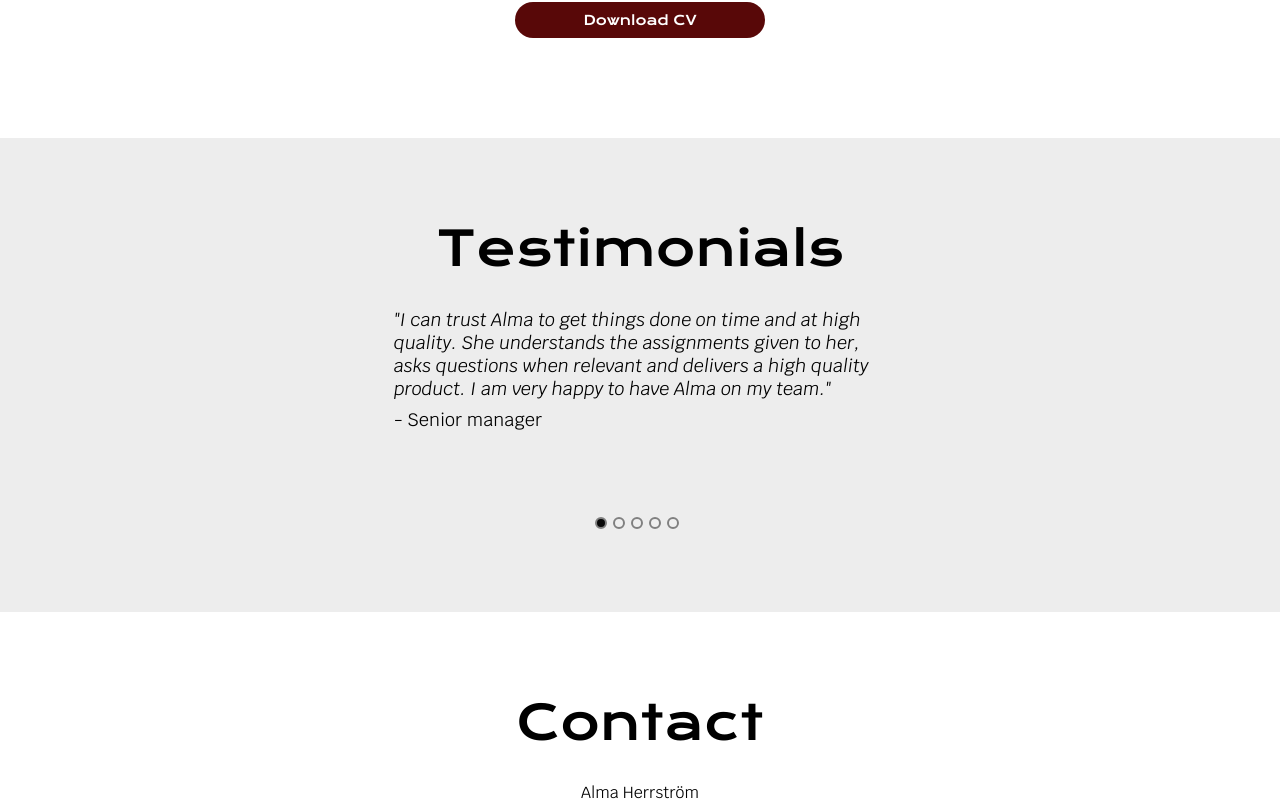
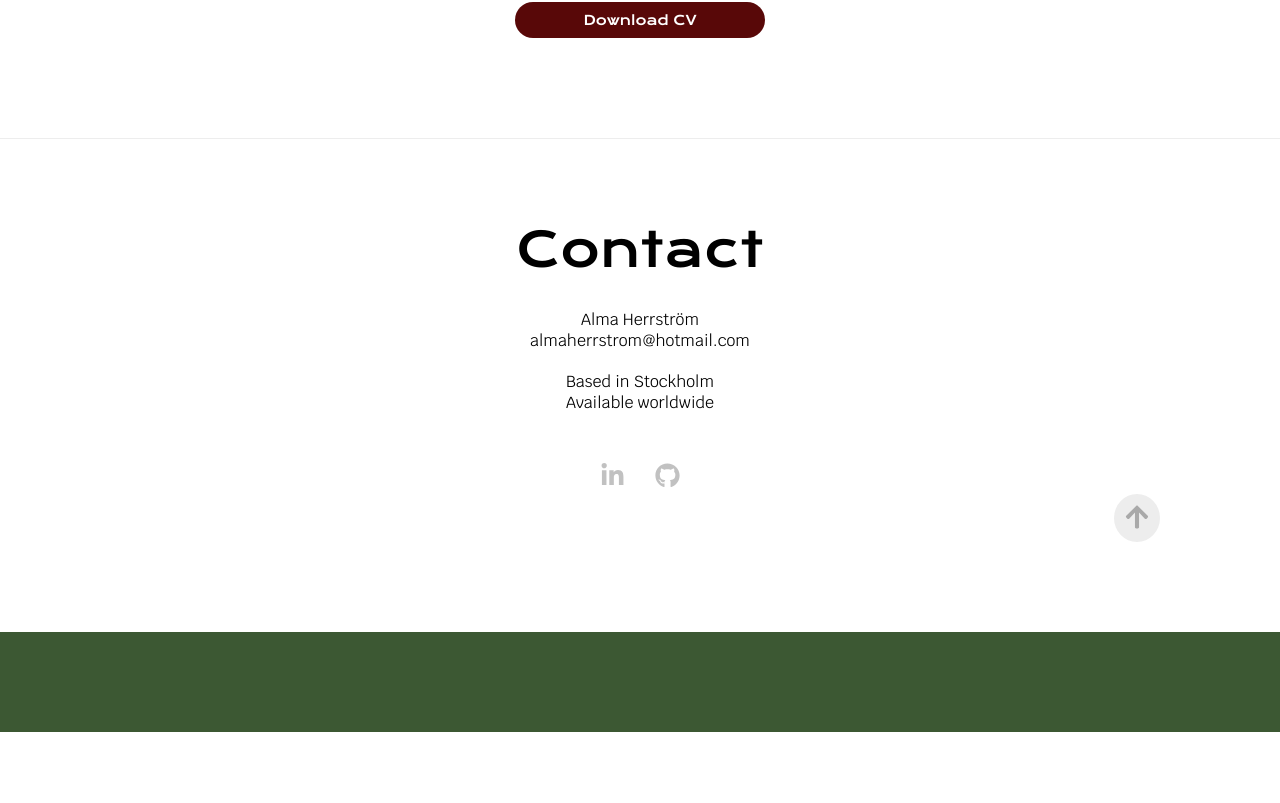
Before and after one commit to almaherris/alma-portfolio, a React (Vite) app: page / in a window 1280 px wide. Shown: the part 4817-5620 px from the top of the page. After the commit the page ends 5549 px from the top, so only its background shows below. Built offline with nearby package versions, Linux system fonts and the light colour scheme.

Commit message:
comment out feedback

```diff
--- a/src/App.css
+++ b/src/App.css
@@ -57,7 +57,9 @@ span {
 .contact {
   padding: 50px 25px 0 25px;
   background-color: white;
+  border-top: 1px solid var(--color-1);
 }
+/*Remomve border-top at contact*/
 
 @media (min-width: 450px) {
   .title {
--- a/src/App.jsx
+++ b/src/App.jsx
@@ -4,7 +4,7 @@ import { Intro } from "./components/sections/Intro"
 import { Tech } from "./components/sections/Tech"
 import { Projects } from "./components/sections/Projects"
 import { Skills } from "./components/sections/Skills"
-import { Feedback } from "./components/sections/carousel-setup/Feedback"
+//import { Feedback } from "./components/sections/carousel-setup/Feedback"
 import { Contact } from "./components/sections/Contact"
 import { Banner } from "./components/sections/Banner"
 import "./App.css"
@@ -18,7 +18,7 @@ export const App = () => {
         <Tech />
         <Projects />
         <Skills />
-        <Feedback />
+        {/* <Feedback /> */}
         <Contact />
       </div>
       <Banner />
```
